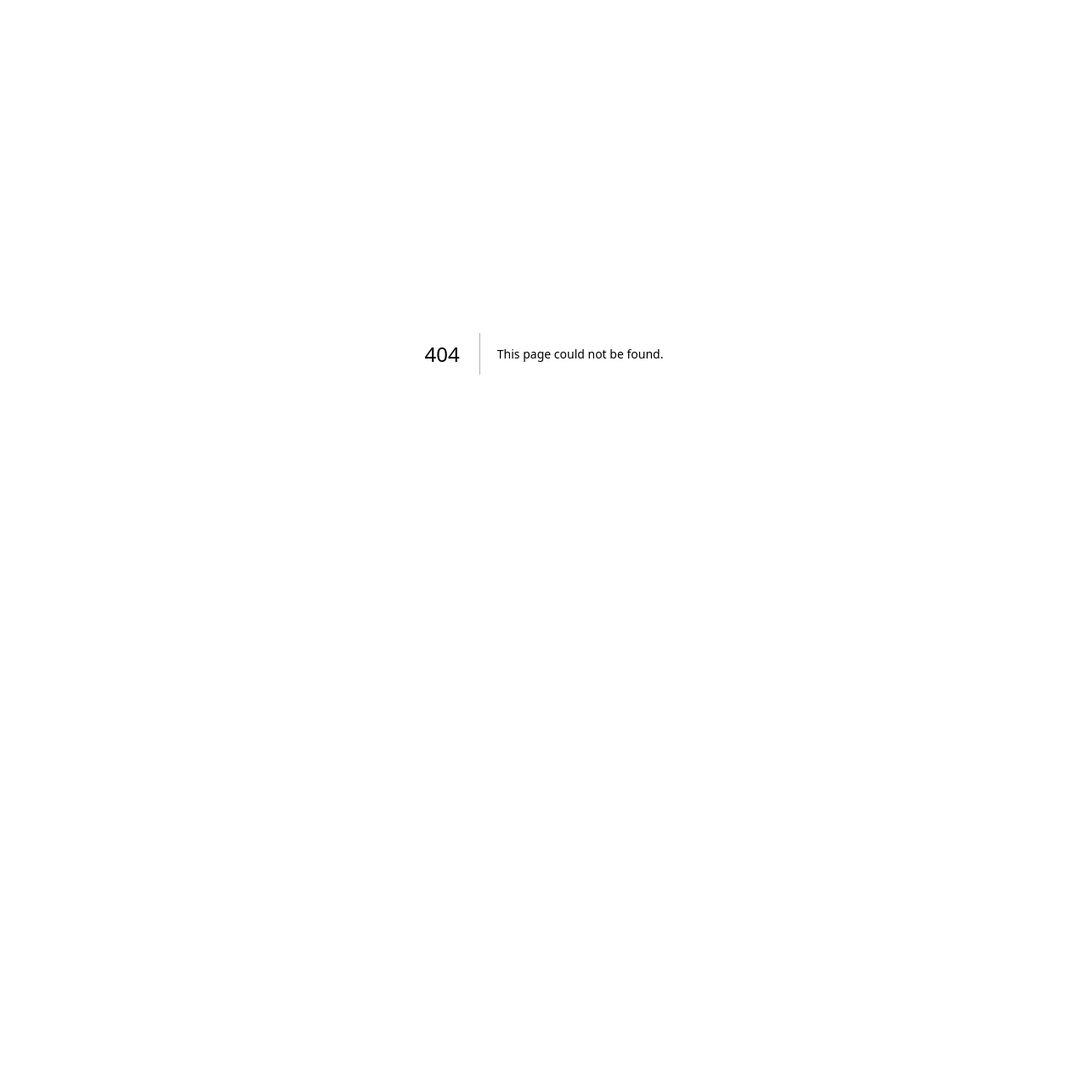
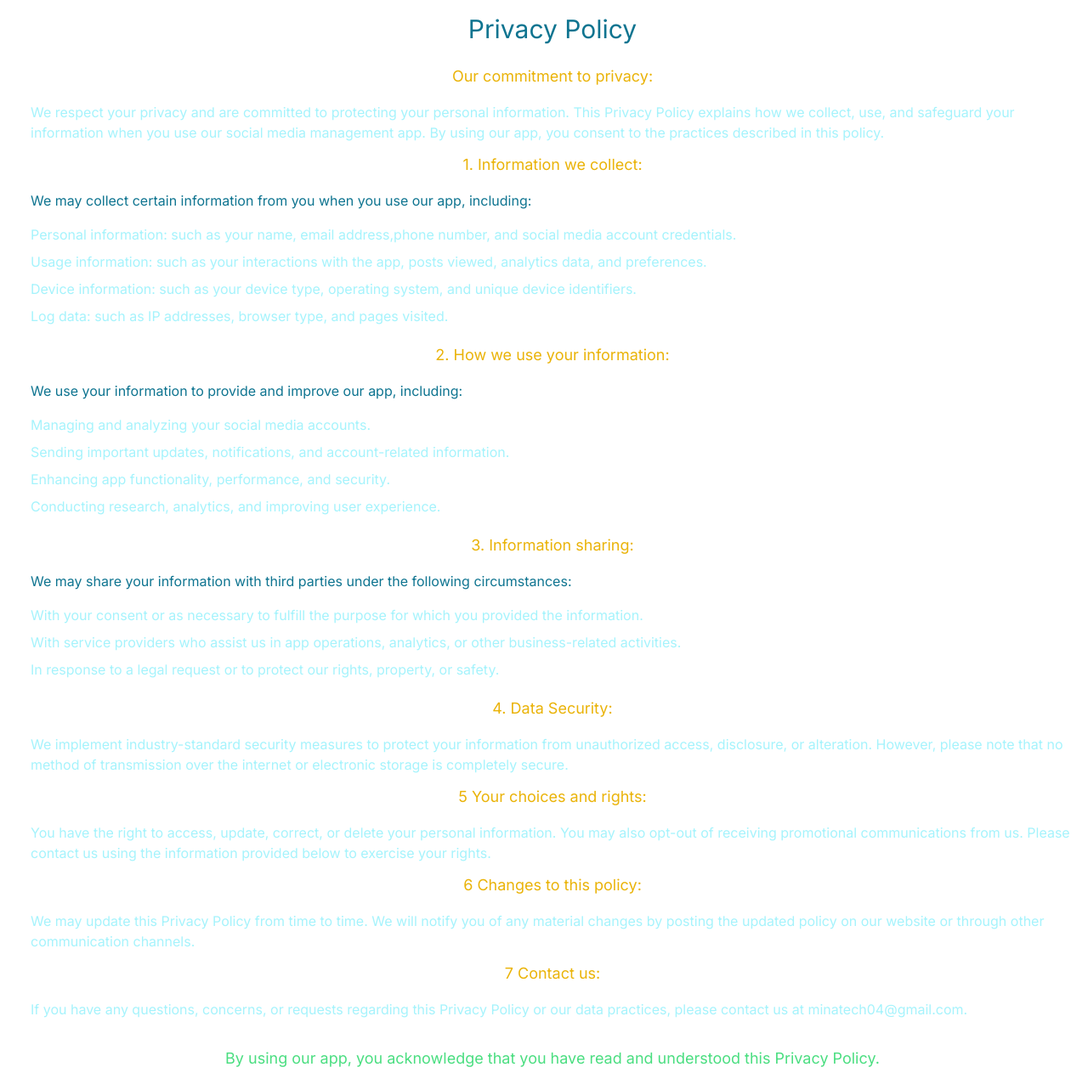
Before and after one commit to Imran-hay/palm-socials, a Next.js app: page /privacy in a window 1280 px wide. Before the commit this address had no page. Shown: the whole page at 85% size. Before the commit the page ends 832 px from the top, so only its background shows below. Built offline with nearby package versions, Linux system fonts and the light colour scheme.

Commit message:
terms and policies

```diff
--- /dev/null
+++ b/app/privacy/page.tsx
@@ -0,0 +1,98 @@
+import React from 'react';
+
+const PrivacyPolicy = () => {
+  return (
+
+      <div className=" flex flex-col ml-5">
+        <h1 className="text-3xl text-center mb-6 text-cyan-700">Privacy Policy</h1>
+        <h3 className="text-lg mb-4 text-yellow-500 w-full text-center ">
+          Our commitment to privacy:
+
+        </h3>
+        <p className='text-cyan-200 mb-3'>
+        We respect your privacy and are committed to protecting your personal information. This Privacy Policy explains how we collect, use, and safeguard your information when you use our social media management app. By using our app, you consent to the practices described in this policy.
+
+        </p>
+        <h3 className="text-lg mb-4 text-yellow-500 w-full text-center ">
+          1. Information we collect:
+
+        </h3>
+        <p className='text-cyan-200 mb-3'>
+       <p className='mb-4 text-cyan-700'> We may collect certain information from you when you use our app, including: </p>
+
+<p className='mb-2'>Personal information: such as your name, email address,phone number, and social media account credentials.</p>
+<p className='mb-2'>Usage information: such as your interactions with the app, posts viewed, analytics data, and preferences.</p>
+<p className='mb-2'>Device information: such as your device type, operating system, and unique device identifiers.</p>
+<p className='mb-2'>Log data: such as IP addresses, browser type, and pages visited.</p>
+        </p>
+        <h3 className="text-lg mb-4 text-yellow-500 w-full text-center ">
+          2. How we use your information:
+
+        </h3>
+
+        <p className='text-cyan-200 mb-3'>
+        <p className='mb-4 text-cyan-700'> We use your information to provide and improve our app, including: </p>
+
+<p className='mb-2'>Managing and analyzing your social media accounts.</p>
+<p className='mb-2'>Sending important updates, notifications, and account-related information.</p>
+<p className='mb-2'>Enhancing app functionality, performance, and security.</p>
+<p className='mb-2'>Conducting research, analytics, and improving user experience.</p>
+
+        </p>
+        <h3 className="text-lg mb-4 text-yellow-500 w-full text-center ">
+          3. Information sharing:
+
+        </h3>
+        <p className='text-cyan-200 mb-3'>
+        <p className='mb-4 text-cyan-700'> We may share your information with third parties under the following circumstances: </p>
+
+<p className='mb-2'>With your consent or as necessary to fulfill the purpose for which you provided the information.</p>
+<p className='mb-2'>With service providers who assist us in app operations, analytics, or other business-related activities.</p>
+<p className='mb-2'>In response to a legal request or to protect our rights, property, or safety.</p>
+
+
+        </p>
+        <h3 className="text-lg mb-4 text-yellow-500 w-full text-center ">
+          4. Data Security:
+
+        </h3>
+
+        <p className='text-cyan-200 mb-3'>
+        We implement industry-standard security measures to protect your information from unauthorized access, disclosure, or alteration. However, please note that no method of transmission over the internet or electronic storage is completely secure.
+
+        </p>
+        <h3 className="text-lg mb-4 text-yellow-500 w-full text-center ">
+          5 Your choices and rights:
+
+        </h3>
+
+        <p className='text-cyan-200 mb-3'>
+        You have the right to access, update, correct, or delete your personal information. You may also opt-out of receiving promotional communications from us. Please contact us using the information provided below to exercise your rights.
+
+        </p>
+
+        <h3 className="text-lg mb-4 text-yellow-500 w-full text-center ">
+          6 Changes to this policy:
+
+        </h3>
+        <p className='text-cyan-200 mb-3'>
+        We may update this Privacy Policy from time to time. We will notify you of any material changes by posting the updated policy on our website or through other communication channels.
+
+        </p>
+        <h3 className="text-lg mb-4 text-yellow-500 w-full text-center ">
+          7 Contact us:
+
+        </h3>
+
+        <p className='text-cyan-200 mb-3'>
+        If you have any questions, concerns, or requests regarding this Privacy Policy or our data practices, please contact us at minatech04@gmail.com.
+
+        </p>
+
+        <h3 className='text-center text-green-400 mt-5 text-lg'>By using our app, you acknowledge that you have read and understood this Privacy Policy.</h3>
+      </div>
+
+  );
+};
+
+export default PrivacyPolicy;
--- /dev/null
+++ b/app/terms/page.tsx
@@ -0,0 +1,49 @@
+import React from 'react';
+
+const TermsOfService = () => {
+  return (
+
+      <div className=" flex flex-col ml-5">
+        <h1 className="text-3xl text-center mb-6 text-teal-700">Terms of Service</h1>
+        <p className="text-lg mb-4 text-cyan-600 text-center">
+          By using our app, you agree to the following Terms of Service:
+        </p>
+        <p className="text-lg mb-4 text-yellow-300">
+          1. You must comply with all applicable laws and regulations when using our app.
+        </p>
+        <p className="text-lg mb-4 text-yellow-300">
+          2. You are responsible for maintaining the confidentiality of your account credentials.
+        </p>
+        <p className="text-lg mb-4 text-yellow-300">
+          3. You may not use the app for any illegal or unauthorized purpose.
+        </p>
+        <p className="text-lg mb-4 text-yellow-300">
+          4. You are solely responsible for the content you publish using our app.
+        </p>
+        <p className="text-lg mb-4 text-yellow-300">
+          5. We reserve the right to suspend or terminate your access to the app at any time.
+        </p>
+        <p className="text-lg mb-4 text-yellow-300">
+          6. The app may include third-party content and links to external websites. We are not responsible for the accuracy or availability of such content.
+        </p>
+        <p className="text-lg mb-4 text-yellow-300">
+          7. We reserve the right to modify or discontinue the app at any time without prior notice.
+        </p>
+        <p className="text-lg mb-4 text-yellow-300">
+          8. The app is provided "as is" without any warranties, express or implied.
+        </p>
+        <p className="text-lg mb-4 text-yellow-300">
+          9. We are not liable for any damages or losses resulting from your use of the app.
+        </p>
+        <p className="text-lg mb-4 text-yellow-300">
+          10. These Terms of Service may be updated from time to time. It is your responsibility to review the latest version.
+        </p>
+        <p className="text-lg text-green-300 text-center">
+          If you have any questions or concerns about these Terms of Service, please contact us using minatech04@gmail.com.
+        </p>
+      </div>
+
+  );
+};
+
+export default TermsOfService;
```
